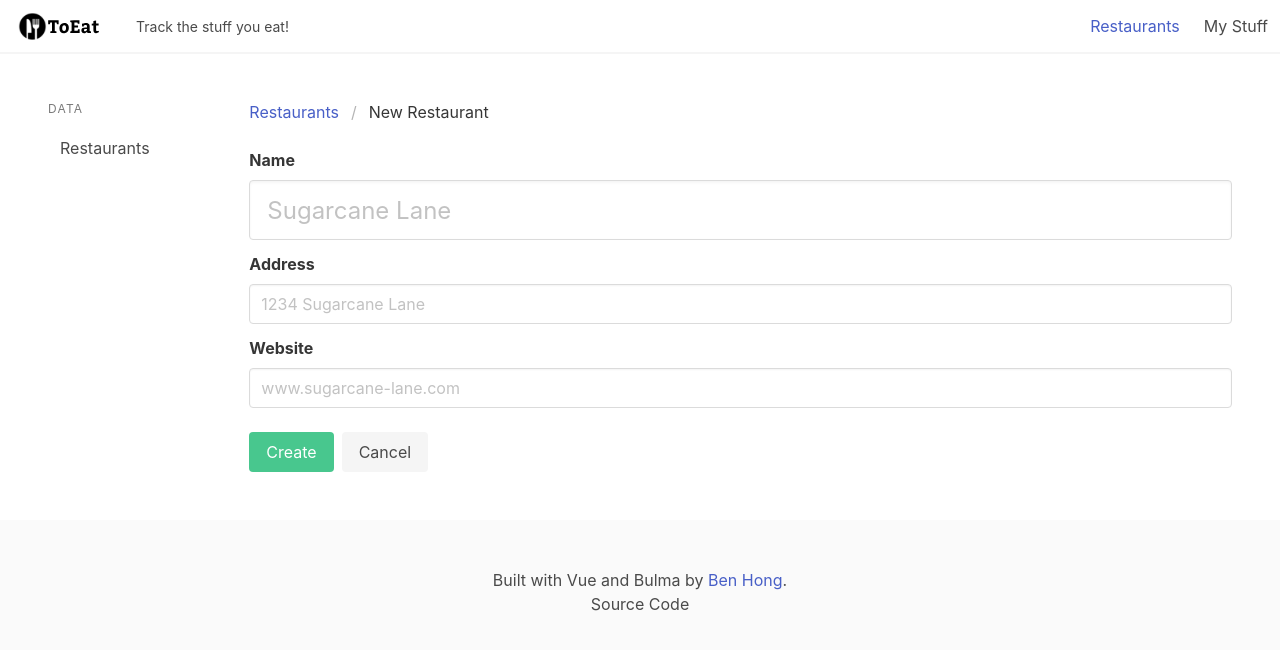
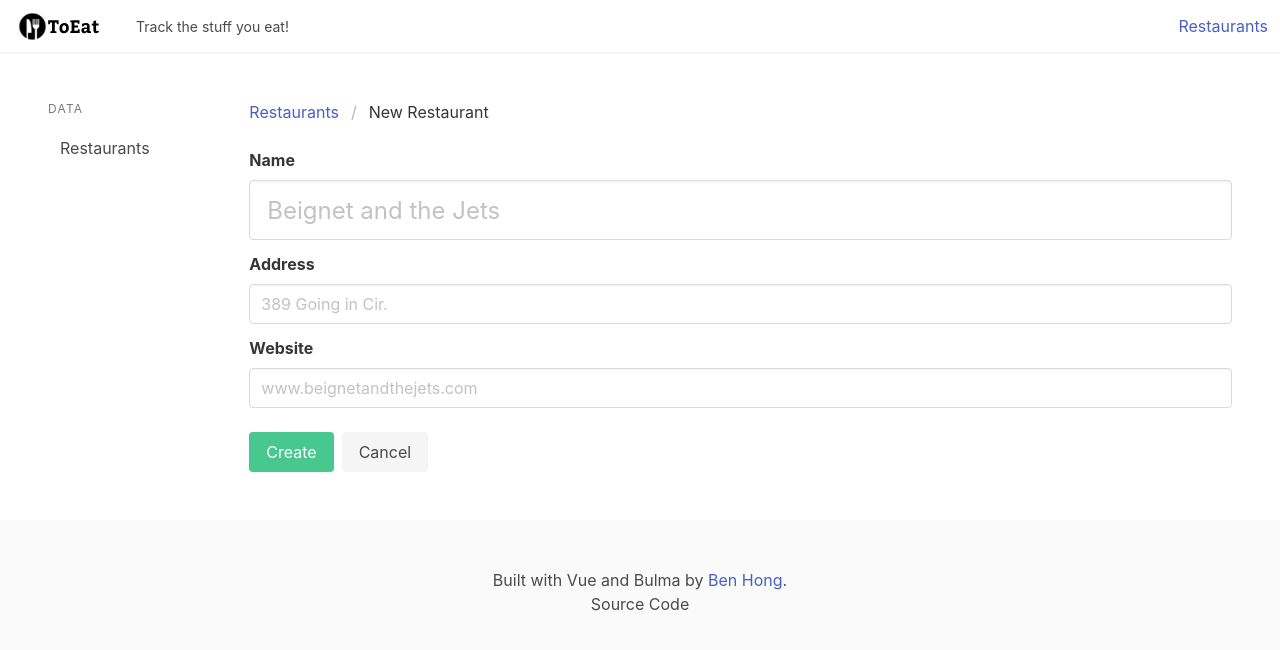
Before and after one commit to bencodezen/toEat, a Vue app: page /restaurants/new in a window 1280 px wide. Shown: the top 650 px of the page. Built offline with nearby package versions, Linux system fonts and the light colour scheme.

Commit message:
feature: fix a few things

```diff
--- a/src/components/TheNavbar.vue
+++ b/src/components/TheNavbar.vue
@@ -22,7 +22,6 @@ import ToEatLogo from '../assets/to-eat-logo.svg'
       </div>
       <div class="navbar-end">
         <div class="navbar-item"><router-link to="/restaurants">Restaurants</router-link></div>
-        <div class="navbar-item">My Stuff</div>
       </div>
     </div>
   </nav>
--- a/src/views/NewRestaurantPage.vue
+++ b/src/views/NewRestaurantPage.vue
@@ -12,10 +12,7 @@ const newRestaurant = ref<Restaurant>({
   name: '',
   address: '',
   website: '',
-  status: {
-    level: 'Want to Try',
-    priority: 0,
-  },
+  status: 'Want to Try',
 })
 </script>
 
@@ -38,7 +35,7 @@ const newRestaurant = ref<Restaurant>({
                 <input
                   type="text"
                   class="input is-large"
-                  placeholder="Sugarcane Lane"
+                  placeholder="Beignet and the Jets"
                   required
                   v-model="newRestaurant.name"
                 />
@@ -47,19 +44,24 @@ const newRestaurant = ref<Restaurant>({
             <div class="field">
               <label for="address" class="label">Address</label>
               <div class="control">
-                <input type="text" class="input" placeholder="1234 Sugarcane Lane" v-model="newRestaurant.address" />
+                <input type="text" class="input" placeholder="389 Going in Cir." v-model="newRestaurant.address" />
               </div>
             </div>
             <div class="field mb-5">
               <label for="website" class="label">Website</label>
               <div class="control">
-                <input type="text" class="input" placeholder="www.sugarcane-lane.com" v-model="newRestaurant.website" />
+                <input
+                  type="text"
+                  class="input"
+                  placeholder="www.beignetandthejets.com"
+                  v-model="newRestaurant.website"
+                />
               </div>
             </div>
             <div class="field">
               <div class="buttons">
                 <button class="button is-success" @click="restaurantStore.addRestaurant(newRestaurant)">Create</button>
-                <button class="button is-light">Cancel</button>
+                <router-link to="/restaurants" class="button is-light">Cancel</router-link>
               </div>
             </div>
           </div>
```
